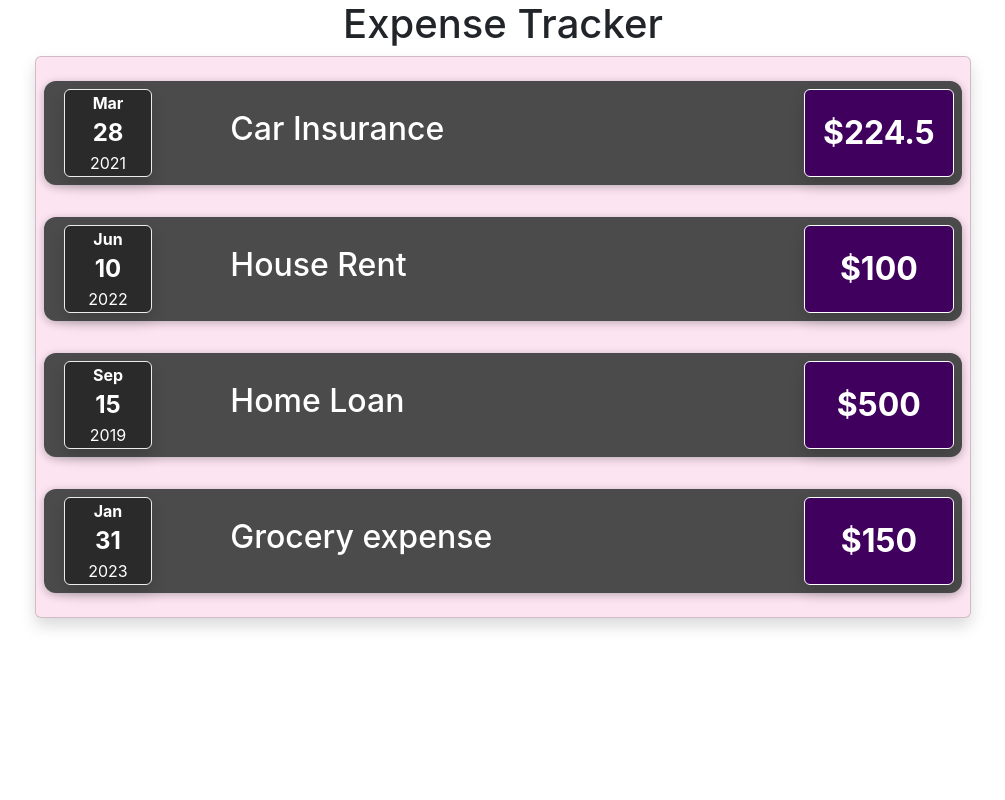
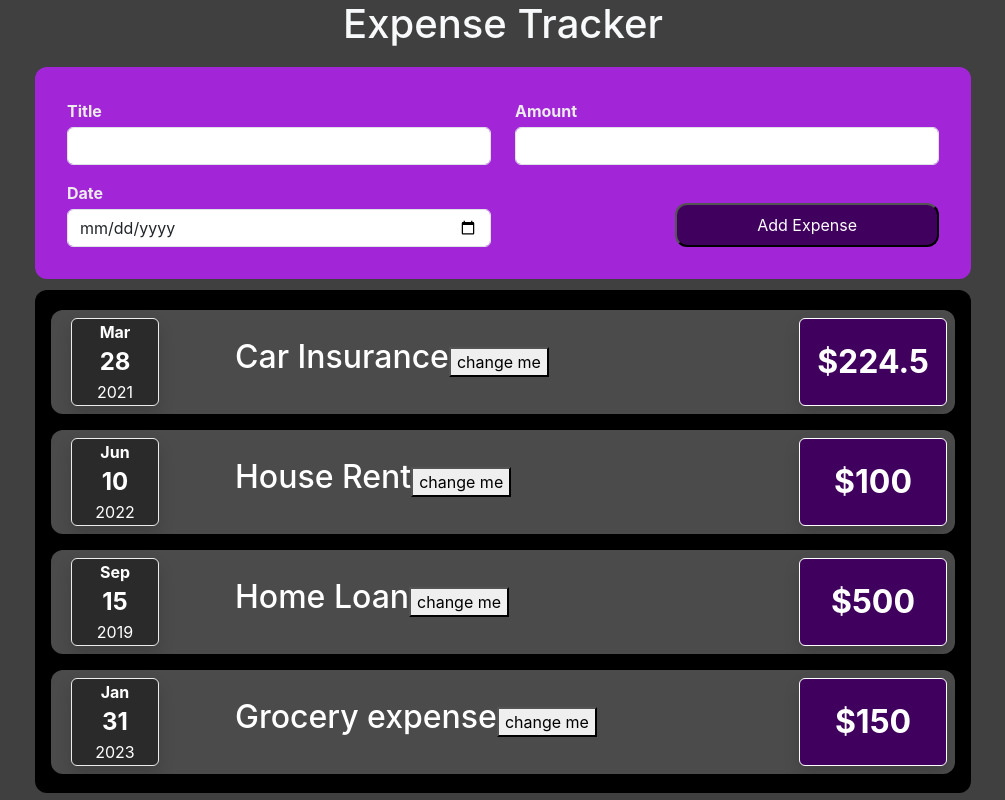
Before and after one commit to chitranshu4562/react-component-basics, a React (Create React App) app: page / in a window 1280 px wide. Shown: the whole page, without its empty margins (137-1142 px from the left). Built offline with nearby package versions, Linux system fonts and the light colour scheme.

Commit message:
third commit

```diff
--- a/src/App.css
+++ b/src/App.css
@@ -1,3 +1,5 @@
 .expenses-container {
-  background-color: rgba(238, 107, 175, 0.18);
+  background-color: rgba(0, 0, 0, 1);
+  padding: 0.2rem 1rem;
+  border-radius: 12px;
 }
--- a/src/App.js
+++ b/src/App.js
@@ -1,6 +1,7 @@
 import './App.css';
 import ExpenseItem from "./components/expenseItem/ExpenseItem";
 import Card from "./components/card/Card";
+import NewExpense from "./components/newExpense/NewExpense";
 
 function App() {
     const expenseItems = [
@@ -12,14 +13,15 @@ function App() {
     return (
         <div className="container-fluid w-75 m-auto">
             <div className="d-flex justify-content-center">
-                <h1>Expense Tracker</h1>
+                <h1 className="text-light">Expense Tracker</h1>
             </div>
-            <Card className="p-2 expenses-container">
+            <NewExpense />
+            <div className="expenses-container">
                 <ExpenseItem expenseItem={expenseItems[0]}/>
                 <ExpenseItem expenseItem={expenseItems[1]}/>
                 <ExpenseItem expenseItem={expenseItems[2]}/>
                 <ExpenseItem expenseItem={expenseItems[3]}/>
-            </Card>
+            </div>
         </div>
     );
 }
--- a/src/components/expenseItem/ExpenseItem.js
+++ b/src/components/expenseItem/ExpenseItem.js
@@ -1,14 +1,21 @@
 import "./ExpenseItem.css"
 import ExpenseCalender from "./expenseCalender/ExpenseCalender";
 import Card from "../card/Card";
+import {useState} from "react";
 function ExpenseItem(props) {
+    const [title, setTitle] = useState(props.expenseItem.title);
+    const clickHandler = () => {
+        setTitle('updated!!'); // setTitle schedule for value change of state variable
+        console.log(title);
+    }
     return (
         <div className="row item-container">
             <div className="col-2">
                 <ExpenseCalender date={props.expenseItem.date}/>
             </div>
             <div className="col title-text d-flex align-items-center">
-                <h2>{props.expenseItem.title}</h2>
+                <h2>{title}</h2>
+                <button onClick={clickHandler}>change me</button>
             </div>
             <Card className="col-2 d-flex justify-content-center align-items-center price">${props.expenseItem.amount}</Card>
         </div>
--- /dev/null
+++ b/src/components/newExpense/NewExpense.css
@@ -0,0 +1,6 @@
+.new-expense-container {
+    background-color: rgba(176, 34, 235, 0.89);
+    border-radius: 12px;
+    margin: 0.7em 0;
+    padding: 2em;
+}
--- /dev/null
+++ b/src/components/newExpense/NewExpense.js
@@ -0,0 +1,8 @@
+import './NewExpense.css'
+import ExpenseForm from "./expenseForm/ExpenseForm";
+function NewExpense() {
+    return <div className="new-expense-container">
+        <ExpenseForm/>
+    </div>
+}
+export default NewExpense;
--- /dev/null
+++ b/src/components/newExpense/expenseForm/ExpenseForm.css
@@ -0,0 +1,10 @@
+.button-class {
+    color: white;
+    background-color: #40005d;
+    padding: 0.5rem 5rem;
+    border-radius: 12px;
+}
+.label-class {
+    font-weight: bold;
+    color: #ececec;
+}
--- /dev/null
+++ b/src/components/newExpense/expenseForm/ExpenseForm.js
@@ -0,0 +1,43 @@
+import './ExpenseForm.css'
+import {useState} from "react";
+
+function ExpenseForm() {
+    const [enteredTitle, setEnteredTitle] = useState('');
+    const [enteredAmount, setEnteredAmount] = useState('');
+    const [enteredDate, setEnteredDate] = useState('');
+    const titleChangeHandler = (event) => {
+        setEnteredTitle(event.target.value);
+    }
+    const amountChangeHandler = (event) => {
+        setEnteredAmount(event.target.value);
+    }
+    const dateChangeHandler = (event) => {
+        setEnteredDate(event.target.value);
+    }
+    const submitHandler = (event) => {
+        event.preventDefault();
+        console.log({title: enteredTitle, amount: enteredAmount, date: enteredDate.toLocaleString()})
+    }
+    return <form onSubmit={submitHandler}>
+        <div className="form-group row gy-3">
+            <div className="col-6">
+                <label className="label-class mb-1">Title</label>
+                <input type="text" className="form-control" onChange={titleChangeHandler}/>
+            </div>
+            <div className="col-6">
+                <label className="label-class mb-1">Amount</label>
+                <input type="number" min="0.01" step="0.01" className="form-control" onChange={amountChangeHandler}/>
+            </div>
+            <div className="col-6">
+                <label className="label-class mb-1">Date</label>
+                <input type="date" min="2020-01-01" max="2024-12-31" className="form-control"
+                       onChange={dateChangeHandler}/>
+            </div>
+            <div className="col-6 d-flex justify-content-end align-items-end">
+                <button type="submit" className="button-class">Add Expense</button>
+            </div>
+        </div>
+    </form>
+}
+
+export default ExpenseForm;
--- a/src/index.css
+++ b/src/index.css
@@ -5,6 +5,7 @@ body {
     sans-serif;
   -webkit-font-smoothing: antialiased;
   -moz-osx-font-smoothing: grayscale;
+  background-color: rgba(0,0,0,0.75);
 }
 
 code {
--- /dev/null
+++ b/src/style.scss
@@ -0,0 +1 @@
+@import "~bootstrap/scss/bootstrap";
```
